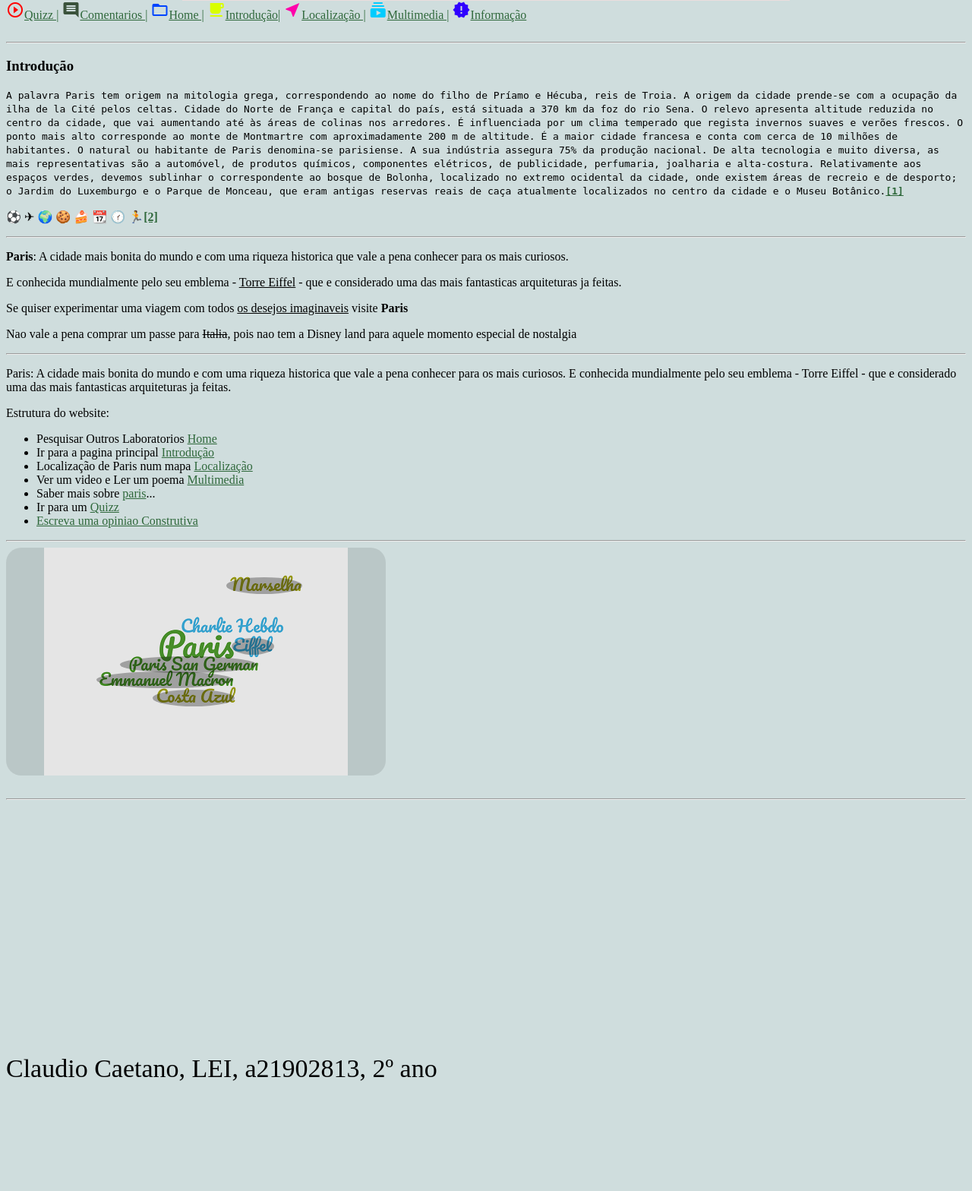
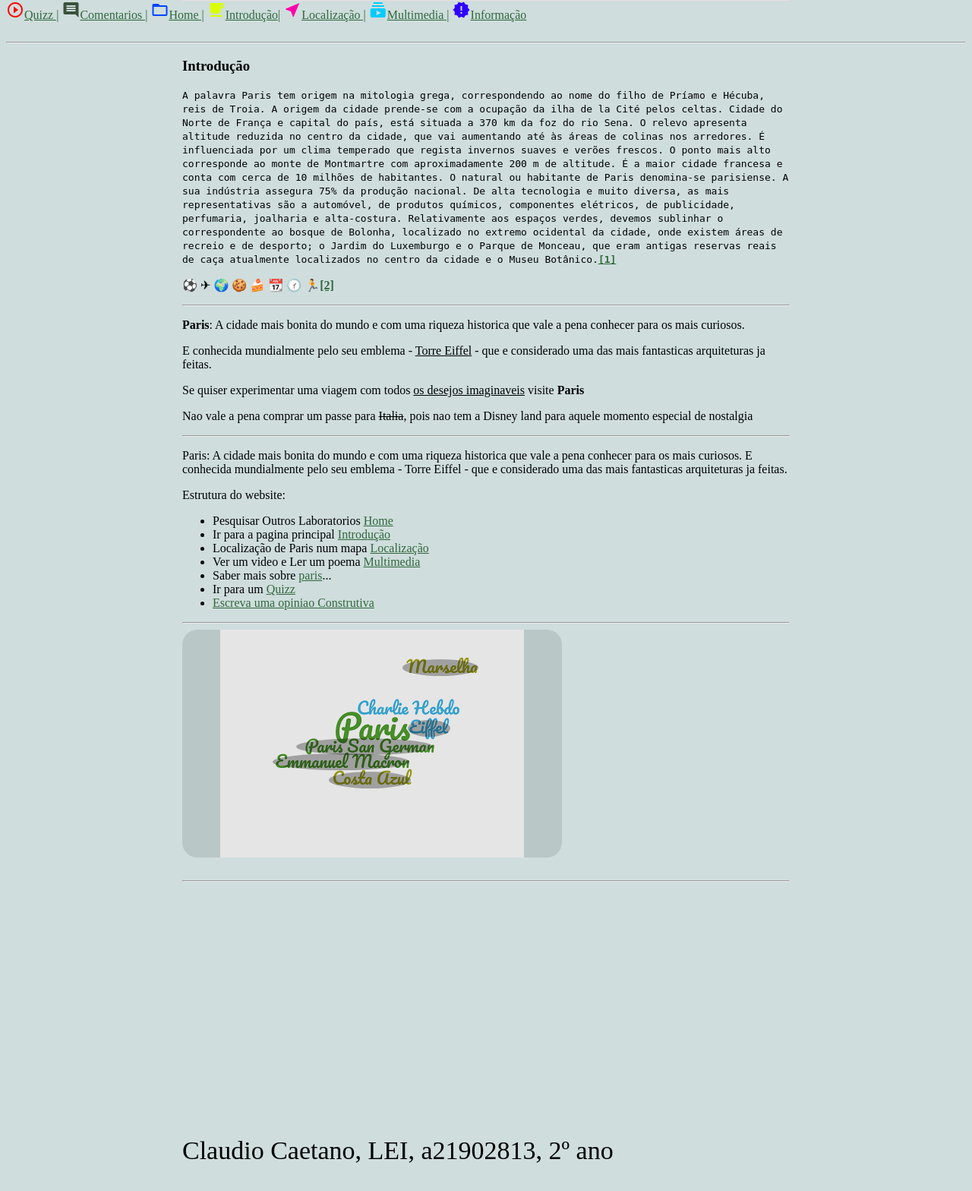
Before and after one commit to claudio-21902813/pw-lab, a PHP site: page /lab4/index.html in a window 1280 px wide. Shown: the part 453-2021 px from the top of the page at 76% size. Before the commit the page ends 1876 px from the top, so only its background shows below. Run offline with PHP 8.4, Linux system fonts and the light colour scheme.

Commit message:
lab 4 desenvolvimento

```diff
--- a/lab4/estilos.css
+++ b/lab4/estilos.css
@@ -8,11 +8,15 @@ body header {
 header ~ main {
     margin: auto;
     background-color: #cfdddd;
+    margin: auto;
+    width: 800px;
 }
 
 main + footer {
     font-size: 34px;
     background-color: #cfdddd;
+    margin: auto;
+    width: 800px;
 }
 
 
```
